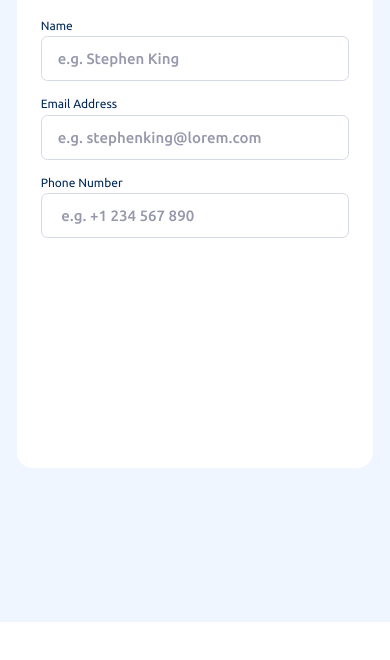
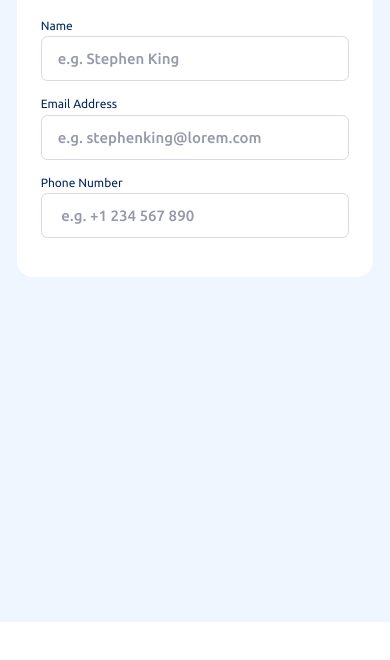
Before and after one commit to itadori-kun/Multi-Step-form, a plain HTML site: page index.html in a window 390 px wide. Shown: the part 222-882 px from the top of the page. Drawn offline with Linux system fonts and the light colour scheme.

Commit message:
Update styles.css

```diff
--- a/styles.css
+++ b/styles.css
@@ -756,7 +756,7 @@ input:checked+.slider:before {
         max-width: 91.47%;
         margin: auto;
         display: flex;
-        height: 70%;
+        height: 50rem;
         flex-direction: column;
         background-color: var(--White);
         padding: 4rem 3rem;
```
